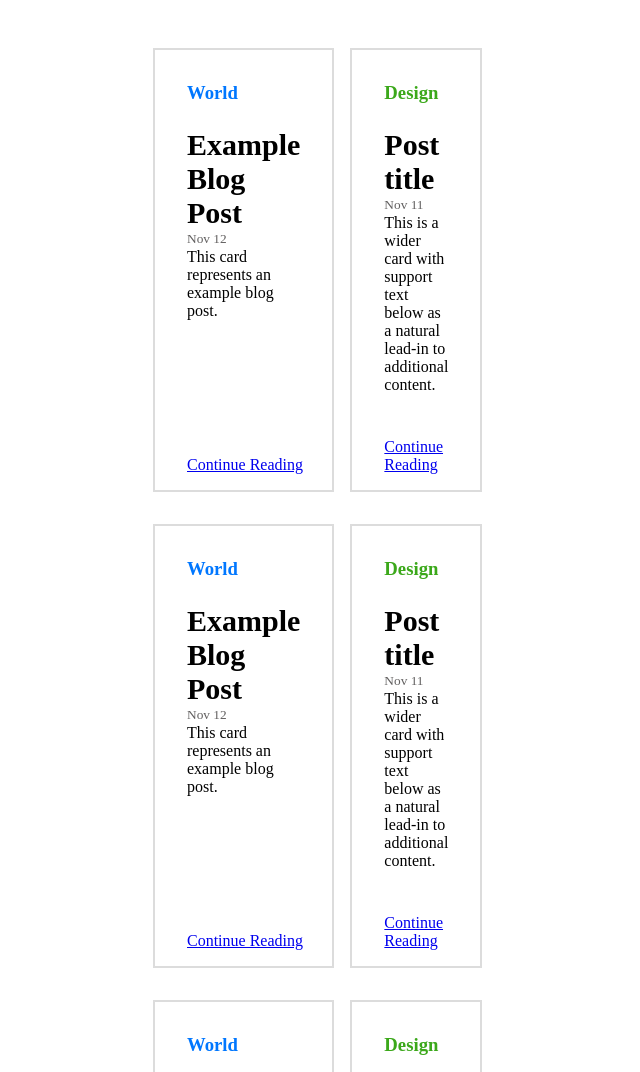
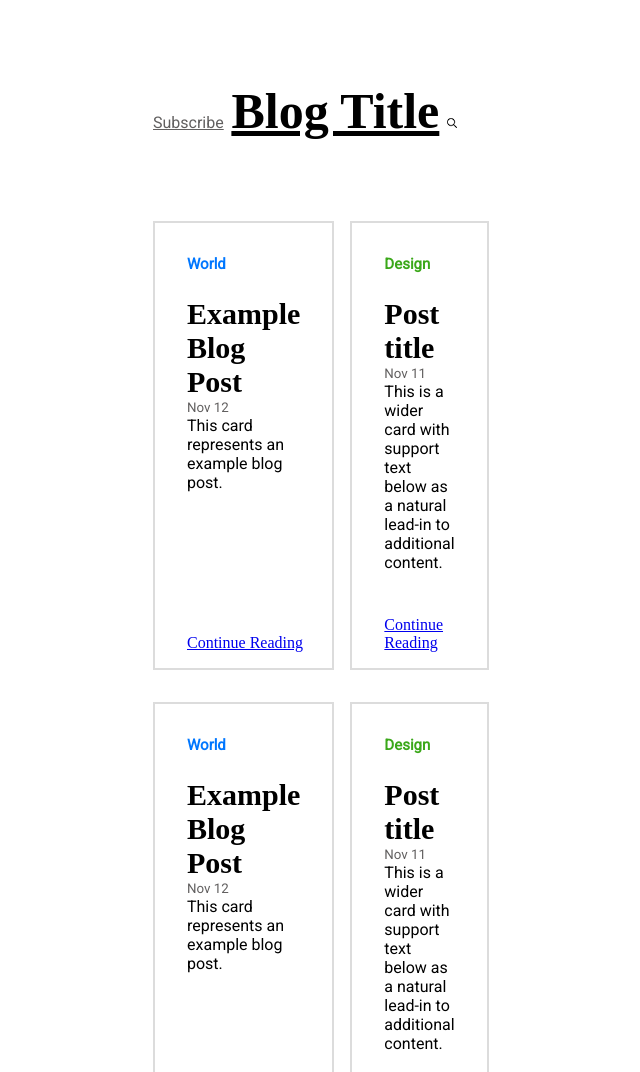
Before and after one commit to dan-beanTech/project1, a plain HTML site: page index.html in a window 1280 px wide. Shown: the top 1072 px of the page, without its empty margins (335-975 px from the left). Drawn offline with Linux system fonts and the light colour scheme.

Commit message:
finishing touches

```diff
--- a/index.html
+++ b/index.html
@@ -4,10 +4,17 @@
     <meta charset="UTF-8">
     <meta http-equiv="X-UA-Compatible" content="IE=edge">
     <meta name="viewport" content="width=device-width, initial-scale=1.0">
+    <link rel="preconnect" href="https://fonts.googleapis.com">
+    <link rel="preconnect" href="https://fonts.gstatic.com" crossorigin>
+    <link href="https://fonts.googleapis.com/css2?family=Roboto&display=swap" rel="stylesheet">
     <link rel="stylesheet" href="./style/styles.css">
     <title>My Blog</title>
 </head>
-
+<header class="nav">
+    <p>Subscribe</p>
+    <h1>Blog Title</h1>
+    <img src="./magnifying_glass.png" alt="magnifying glass">
+</header>
 <body>
     <section class="blog">
         <article class="blog__card">
@@ -66,4 +73,9 @@
         </article>
     </section>
 </body>
+
+<footer class="footer">
+    <p>Blog template for <a href="url">Bootstrap</a></p>
+    <a href="url">See Design System</a>
+</footer>
 </html>
--- a/style/styles.css
+++ b/style/styles.css
@@ -1,3 +1,21 @@
+.nav {
+    display: flex;
+    justify-content: space-between;
+    margin: 3rem 30rem;
+    align-items: baseline;
+}
+
+.nav > p {
+    color: rgb(97, 95, 95);
+    font-family: 'Roboto', sans-serif;
+    text-decoration: underline;
+}
+
+.nav > h1 {
+    font-size: 50px;
+    text-decoration: underline;
+}
+
 .blog {
     display: grid;
     grid-template-columns: repeat(2, 1fr);
@@ -22,6 +40,8 @@
 
 .card__body > h3 {
     margin: 0;
+    font-family: 'Roboto', sans-serif;
+    font-size: 15px;
 }
 
 .blue-text {
@@ -34,6 +54,7 @@
 
 .card__body > p {
     margin: 0 0 6rem;
+    font-family: 'Roboto', sans-serif;
 }
 
 .card__body > h1 {
@@ -44,6 +65,7 @@
 .card__body > small {
     margin: 1px 0;
     color: rgb(97, 95, 95);
+    font-family: 'Roboto', sans-serif;
 }
 
 .continue-link {
@@ -51,3 +73,13 @@
     bottom: 0px;
     margin: 4rem 0 1rem 0;
 }
+
+.footer {
+    font-family: 'Roboto', sans-serif;
+    font-size: small;
+    display: flex;
+    flex-direction: column;
+    align-items: center;
+    background-color: rgba(165, 165, 165, 0.39);
+    padding: 1.5rem;
+}
```
Also changed, not shown: magnifying_glass.png (added).
